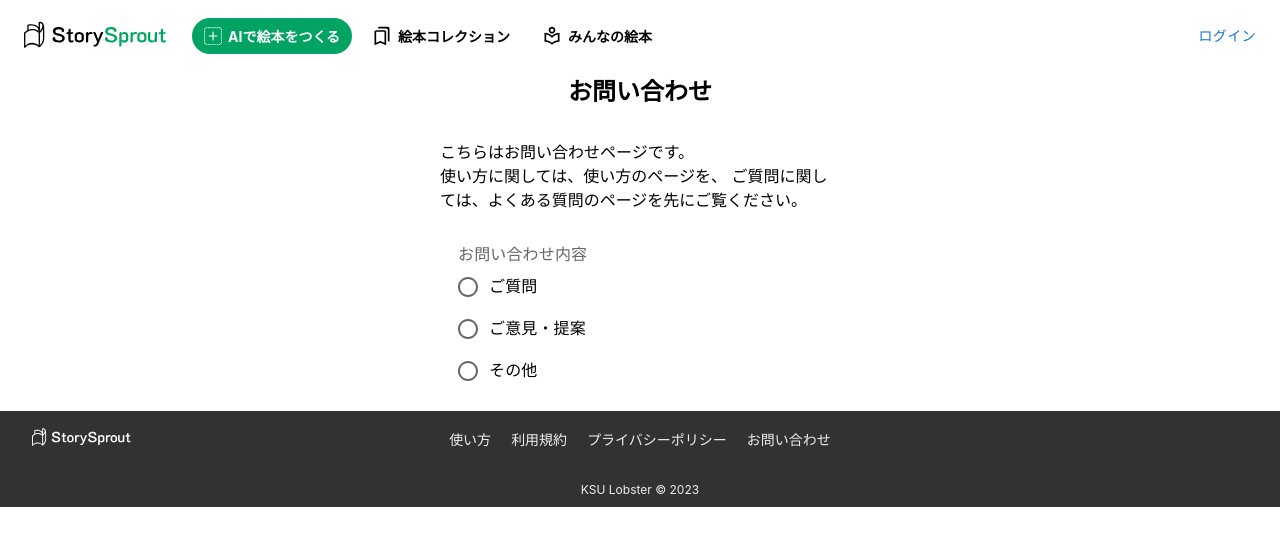
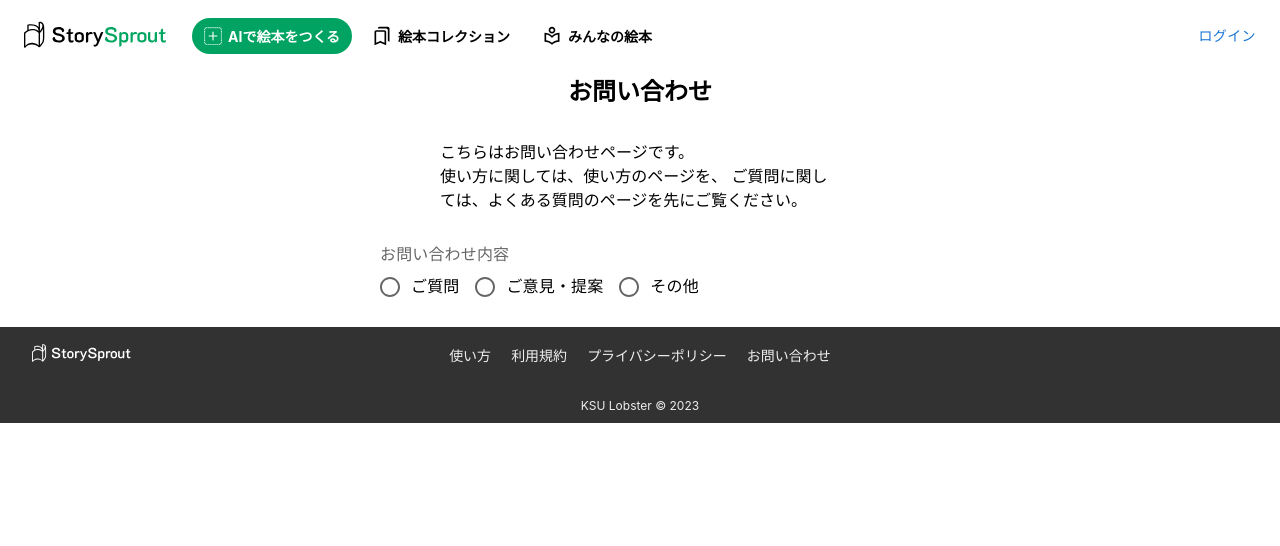
Before and after one commit to KsuLobster/hackathon_lobster, a React (Create React App) app: page /contact in a window 1280 px wide. Shown: the top 546 px of the page. Built offline with nearby package versions, Linux system fonts and the light colour scheme; no server answers; what reactfire would draw is missing.

Commit message:
デザインの変更

```diff
--- a/src/pages/Contact.tsx
+++ b/src/pages/Contact.tsx
@@ -77,13 +77,13 @@ function Contact() {
         使い方に関しては、使い方のページを、
         ご質問に関しては、よくある質問のページを先にご覧ください。
       </p>
-      <Container maxWidth="xs">
+      <Container maxWidth="sm">
         <Stack
           component="form"
           noValidate
           onSubmit={handleSubmit(onSubmit)}
           spacing={2}
-          sx={{ m: 2, width: '40ch' }}
+          sx={{ m: 2, width: '50ch' }}
         >
           <Controller
             name="radioContent"
@@ -97,6 +97,7 @@ function Contact() {
                 <RadioGroup
                   aria-labelledby="radio-buttons-group-label"
                   value={field.value}
+                  row
                   name="content"
                 >
                   <FormControlLabel
```
